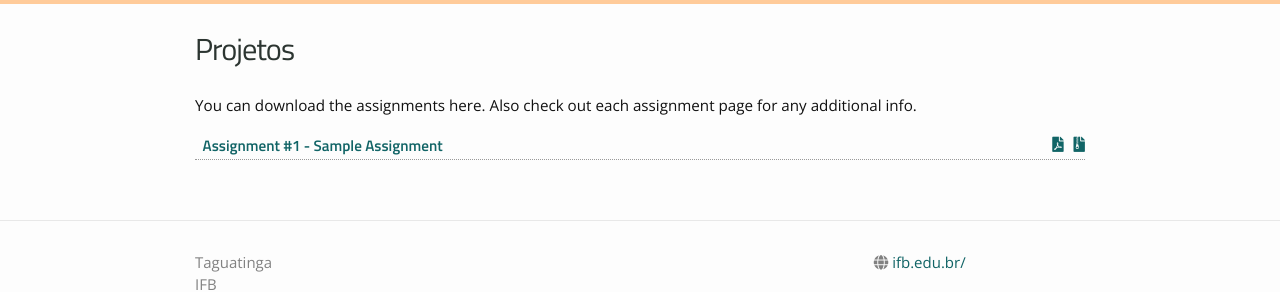
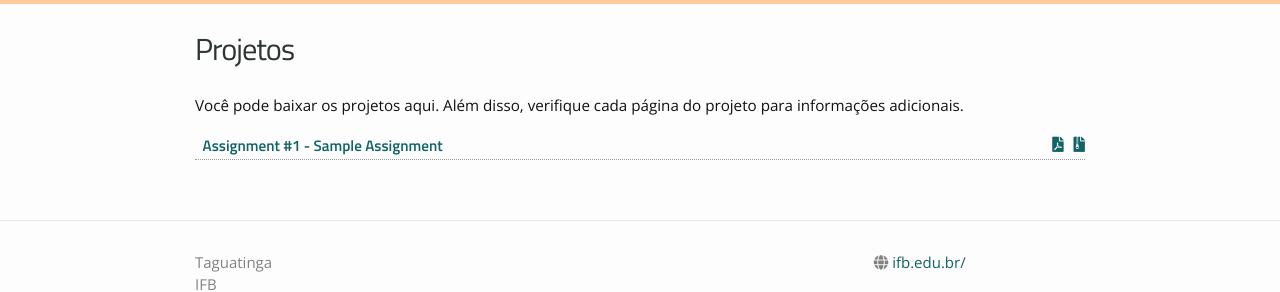
Before and after one commit to Programacao-Competitiva-IFB/programacao-competitiva-ifb, a Jekyll site: the page built from assignments.md, in a window 1280 px wide. Shown: the part 159-451 px from the top of the page. Built offline with Jekyll 4.4.1, drawn with Linux system fonts in a browser that asks for light colours; nearby versions of some CDN libraries.

Commit message:
Translated assignments.md

```diff
--- a/assignments.md
+++ b/assignments.md
@@ -3,4 +3,4 @@ layout: assignments
 title: Projetos
 permalink: /assignments/
 ---
-You can download the assignments here. Also check out each assignment page for any additional info.
+Você pode baixar os projetos aqui. Além disso, verifique cada página do projeto para informações adicionais.
```
